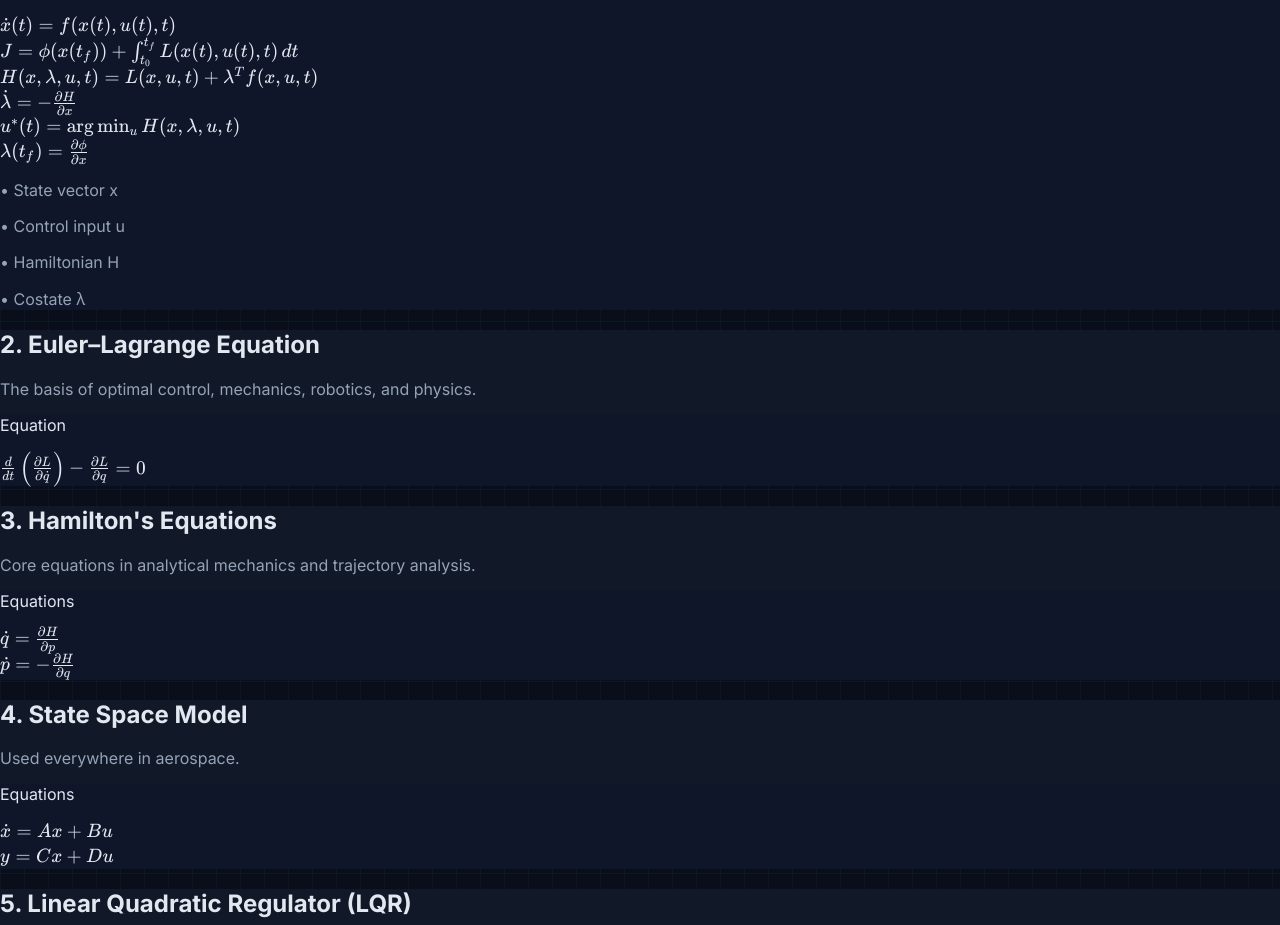
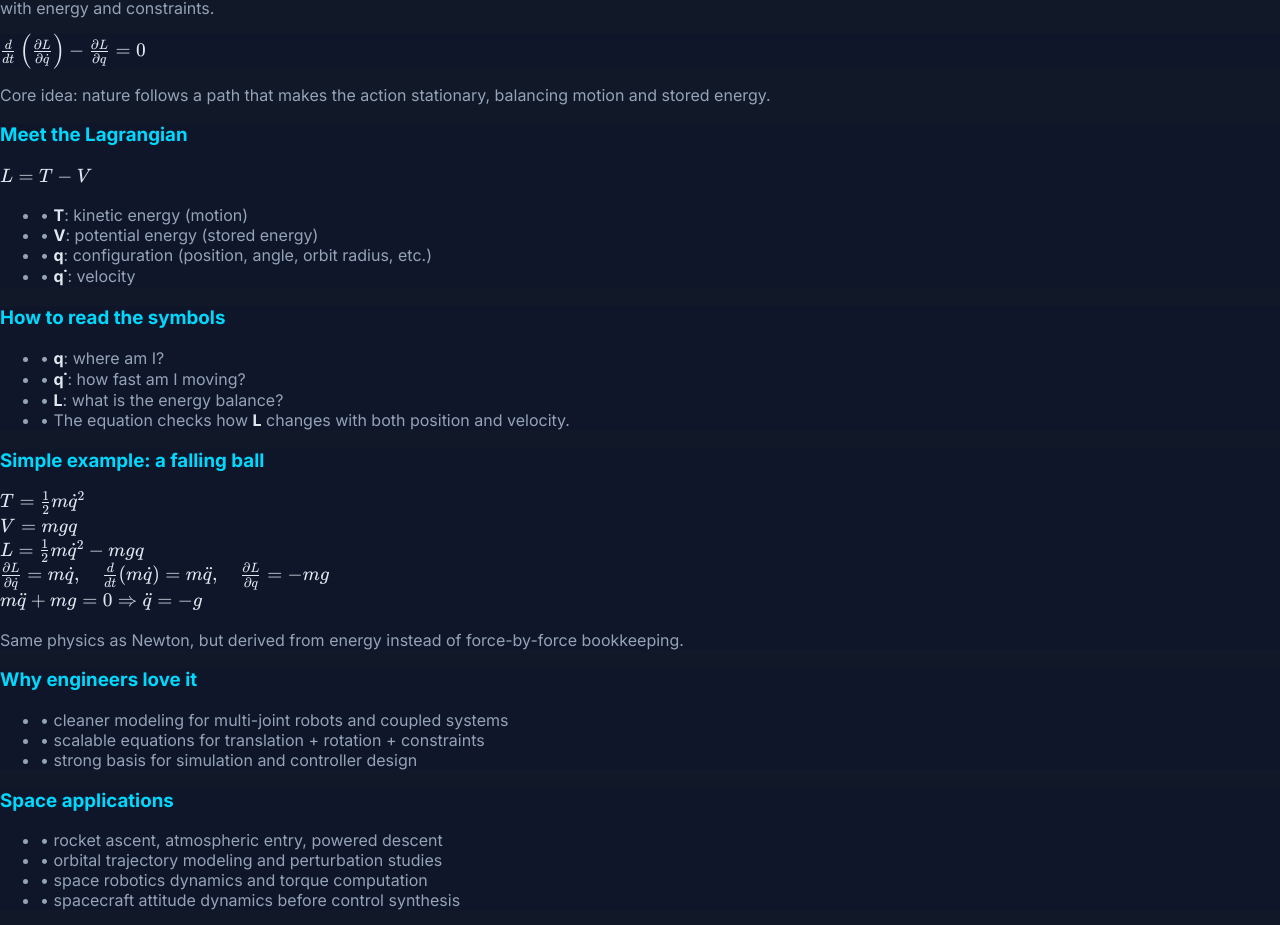
Before and after one commit to mukitc2010/orbitalsimulatorhub-, a React (Vite) app in the folder client/: page /research/space-agi-math in a window 1280 px wide. Shown: the part 1479-2404 px from the top of the page. Built offline with nearby package versions, Linux system fonts and the light colour scheme; no server answers.

Commit message:
Add Euler-Lagrange explainer to mathematics page

```diff
--- a/client/src/pages/SpaceAGIMathematics.tsx
+++ b/client/src/pages/SpaceAGIMathematics.tsx
@@ -211,6 +211,81 @@ export function SpaceAGIMathematics() {
         </div>
       </section>
 
+      <section className="rounded-xl border-2 p-6" style={{ background: "var(--bg-card)", borderColor: "rgba(0,217,255,0.5)" }}>
+        <p className="text-xs font-medium uppercase tracking-widest text-[var(--accent-cyan)] mb-2">Euler-Lagrange in Spaceflight</p>
+        <h2 className="text-2xl font-bold mb-3" style={{ color: "var(--text-primary)" }}>The Equation That Helps the Universe Choose Its Path</h2>
+        <p className="text-sm mb-4 max-w-4xl" style={{ color: "var(--text-secondary)" }}>
+          A ball, a pendulum, a robotic arm, or a spacecraft can move in many possible ways. The Euler–Lagrange equation gives the rule for which path is physically consistent with energy and constraints.
+        </p>
+        <div className="overflow-x-auto rounded-lg p-4 mb-4" style={{ background: "var(--bg-surface)" }} dangerouslySetInnerHTML={{ __html: renderKatex(String.raw`\frac{d}{dt}\left(\frac{\partial L}{\partial \dot q}\right)-\frac{\partial L}{\partial q}=0`) }} />
+        <p className="text-sm mb-4" style={{ color: "var(--text-secondary)" }}>
+          Core idea: nature follows a path that makes the action stationary, balancing motion and stored energy.
+        </p>
+
+        <div className="grid gap-4 md:grid-cols-2">
+          <div className="rounded-lg p-4" style={{ background: "var(--bg-surface)" }}>
+            <h3 className="font-semibold mb-2" style={{ color: "var(--accent-cyan)" }}>Meet the Lagrangian</h3>
+            <div className="overflow-x-auto mb-3" dangerouslySetInnerHTML={{ __html: renderKatex(String.raw`L=T-V`) }} />
+            <ul className="space-y-2 text-sm" style={{ color: "var(--text-secondary)" }}>
+              <li>• <strong style={{ color: "var(--text-primary)" }}>T</strong>: kinetic energy (motion)</li>
+              <li>• <strong style={{ color: "var(--text-primary)" }}>V</strong>: potential energy (stored energy)</li>
+              <li>• <strong style={{ color: "var(--text-primary)" }}>q</strong>: configuration (position, angle, orbit radius, etc.)</li>
+              <li>• <strong style={{ color: "var(--text-primary)" }}>q˙</strong>: velocity</li>
+            </ul>
+          </div>
+
+          <div className="rounded-lg p-4" style={{ background: "var(--bg-surface)" }}>
+            <h3 className="font-semibold mb-2" style={{ color: "var(--accent-cyan)" }}>How to read the symbols</h3>
+            <ul className="space-y-2 text-sm" style={{ color: "var(--text-secondary)" }}>
+              <li>• <strong style={{ color: "var(--text-primary)" }}>q</strong>: where am I?</li>
+              <li>• <strong style={{ color: "var(--text-primary)" }}>q˙</strong>: how fast am I moving?</li>
+              <li>• <strong style={{ color: "var(--text-primary)" }}>L</strong>: what is the energy balance?</li>
+              <li>• The equation checks how <strong style={{ color: "var(--text-primary)" }}>L</strong> changes with both position and velocity.</li>
+            </ul>
+          </div>
+        </div>
+
+        <div className="rounded-lg p-4 mt-4" style={{ background: "var(--bg-surface)" }}>
+          <h3 className="font-semibold mb-3" style={{ color: "var(--accent-cyan)" }}>Simple example: a falling ball</h3>
+          <div className="space-y-3 overflow-x-auto">
+            <div dangerouslySetInnerHTML={{ __html: renderKatex(String.raw`T=\frac{1}{2}m\dot q^2`) }} />
+            <div dangerouslySetInnerHTML={{ __html: renderKatex(String.raw`V=mgq`) }} />
+            <div dangerouslySetInnerHTML={{ __html: renderKatex(String.raw`L=\frac{1}{2}m\dot q^2-mgq`) }} />
+            <div dangerouslySetInnerHTML={{ __html: renderKatex(String.raw`\frac{\partial L}{\partial \dot q}=m\dot q,\quad \frac{d}{dt}(m\dot q)=m\ddot q,\quad \frac{\partial L}{\partial q}=-mg`) }} />
+            <div dangerouslySetInnerHTML={{ __html: renderKatex(String.raw`m\ddot q+mg=0\Rightarrow \ddot q=-g`) }} />
+          </div>
+          <p className="text-sm mt-3" style={{ color: "var(--text-secondary)" }}>
+            Same physics as Newton, but derived from energy instead of force-by-force bookkeeping.
+          </p>
+        </div>
+
+        <div className="grid gap-4 md:grid-cols-2 mt-4">
+          <div className="rounded-lg p-4" style={{ background: "var(--bg-surface)" }}>
+            <h3 className="font-semibold mb-2" style={{ color: "var(--accent-cyan)" }}>Why engineers love it</h3>
+            <ul className="space-y-2 text-sm" style={{ color: "var(--text-secondary)" }}>
+              <li>• cleaner modeling for multi-joint robots and coupled systems</li>
+              <li>• scalable equations for translation + rotation + constraints</li>
+              <li>• strong basis for simulation and controller design</li>
+            </ul>
+          </div>
+          <div className="rounded-lg p-4" style={{ background: "var(--bg-surface)" }}>
+            <h3 className="font-semibold mb-2" style={{ color: "var(--accent-cyan)" }}>Space applications</h3>
+            <ul className="space-y-2 text-sm" style={{ color: "var(--text-secondary)" }}>
+              <li>• rocket ascent, atmospheric entry, powered descent</li>
+              <li>• orbital trajectory modeling and perturbation studies</li>
+              <li>• space robotics dynamics and torque computation</li>
+              <li>• spacecraft attitude dynamics before control synthesis</li>
+            </ul>
+          </div>
+        </div>
+
+        <div className="rounded-lg p-4 mt-4" style={{ background: "rgba(0,217,255,0.08)", border: "1px solid rgba(0,217,255,0.25)" }}>
+          <p className="text-sm leading-7" style={{ color: "var(--text-secondary)" }}>
+            In a modern stack, Euler–Lagrange models the natural system motion, then optimal control (PMP/LQR/MPC) chooses best actions, and filtering (e.g. Kalman) estimates current state. That combination is the backbone of autonomous spacecraft.
+          </p>
+        </div>
+      </section>
+
       <div className="grid gap-6">
         {sections.map((section) => (
           <section key={section.title} className="rounded-xl border-2 p-6" style={{ background: "var(--bg-card)", borderColor: "var(--accent-cyan)" }}>
```
